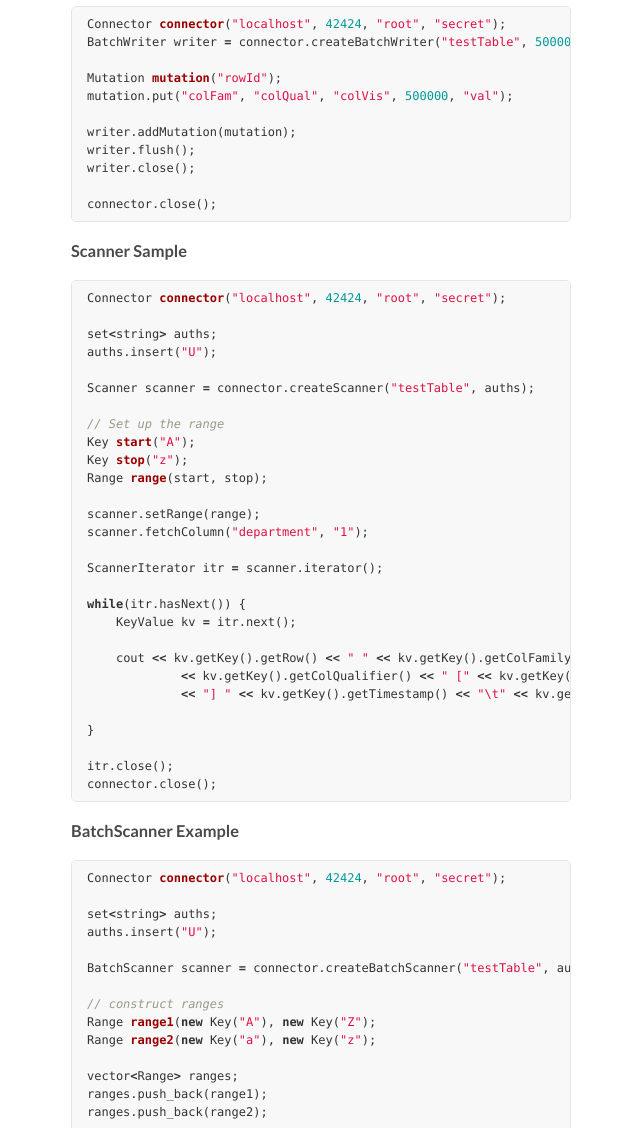
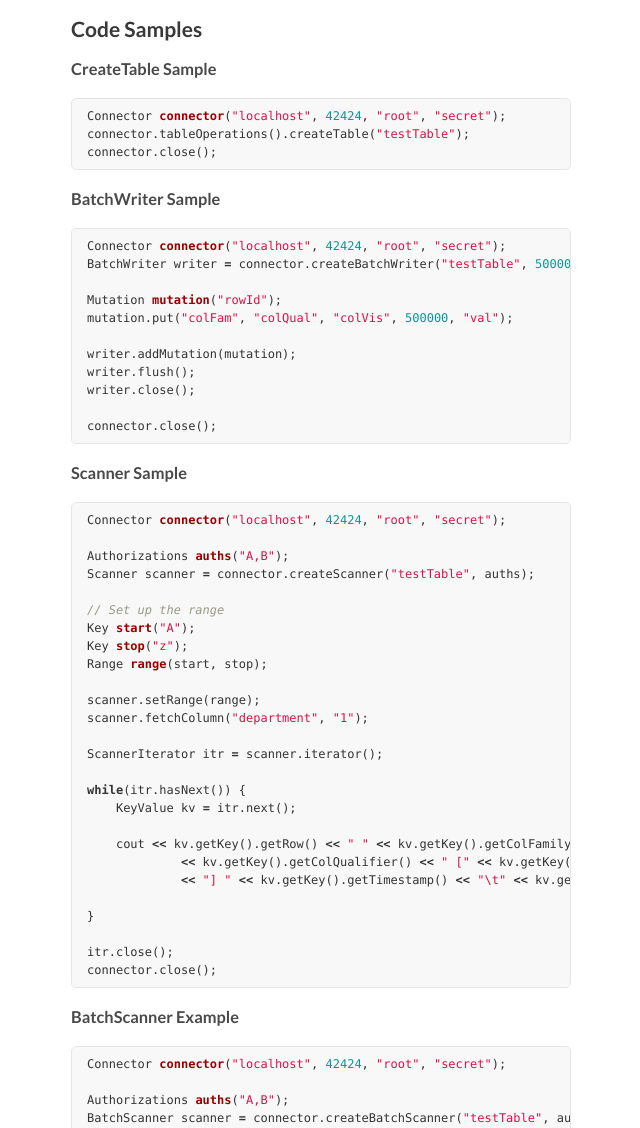
Before and after one commit to cjnolet/accumulo-cpp, a plain HTML site: page index.html in a window 1280 px wide. Shown: the part 805-1933 px from the top of the page, without its empty margins (499-1139 px from the left). Drawn offline with Linux system fonts and the light colour scheme.

Commit message:
Create gh-pages branch via GitHub

```diff
--- a/index.html
+++ b/index.html
@@ -28,7 +28,11 @@
         </ul>
       </header>
       <section>
-        <h2>Why a C++ Library for Accumulo?</h2>
+        <h1>Accumulo++</h1>
+
+<p>A C++ library for Apache Accumulo</p>
+
+<h2>Why a C++ Library for Accumulo?</h2>
 
 <p>Simple- When I'm running logic in InfoSphere Streams, I'd like to talk to Accumulo in C/C++. If I'm running code that needs to utilize CUDA and the GPU, I'd like to stay in C/C++ also. In Accumulo 1.5, we were given an Apache Thrift-based proxy that allows us to generate clients in differing languages. This is one such client which has been augmented to look as close as possible to the Java-based API that we've all come to know and love.</p>
 
@@ -68,6 +72,13 @@ make
 </li>
 </ol><h2>Code Samples</h2>
 
+<h3>CreateTable Sample</h3>
+
+<div class="highlight"><pre><span class="n">Connector</span> <span class="nf">connector</span><span class="p">(</span><span class="s">"localhost"</span><span class="p">,</span> <span class="mi">42424</span><span class="p">,</span> <span class="s">"root"</span><span class="p">,</span> <span class="s">"secret"</span><span class="p">);</span>
+<span class="n">connector</span><span class="p">.</span><span class="n">tableOperations</span><span class="p">().</span><span class="n">createTable</span><span class="p">(</span><span class="s">"testTable"</span><span class="p">);</span>
+<span class="n">connector</span><span class="p">.</span><span class="n">close</span><span class="p">();</span>
+</pre></div>
+
 <h3>BatchWriter Sample</h3>
 
 <div class="highlight"><pre><span class="n">Connector</span> <span class="nf">connector</span><span class="p">(</span><span class="s">"localhost"</span><span class="p">,</span> <span class="mi">42424</span><span class="p">,</span> <span class="s">"root"</span><span class="p">,</span> <span class="s">"secret"</span><span class="p">);</span>
@@ -87,9 +98,7 @@ make
 
 <div class="highlight"><pre><span class="n">Connector</span> <span class="nf">connector</span><span class="p">(</span><span class="s">"localhost"</span><span class="p">,</span> <span class="mi">42424</span><span class="p">,</span> <span class="s">"root"</span><span class="p">,</span> <span class="s">"secret"</span><span class="p">);</span>
 
-<span class="n">set</span><span class="o">&lt;</span><span class="n">string</span><span class="o">&gt;</span> <span class="n">auths</span><span class="p">;</span>
-<span class="n">auths</span><span class="p">.</span><span class="n">insert</span><span class="p">(</span><span class="s">"U"</span><span class="p">);</span>
-
+<span class="n">Authorizations</span> <span class="nf">auths</span><span class="p">(</span><span class="s">"A,B"</span><span class="p">);</span>
 <span class="n">Scanner</span> <span class="n">scanner</span> <span class="o">=</span> <span class="n">connector</span><span class="p">.</span><span class="n">createScanner</span><span class="p">(</span><span class="s">"testTable"</span><span class="p">,</span> <span class="n">auths</span><span class="p">);</span>
 
 <span class="c1">// Set up the range</span>
@@ -120,9 +129,7 @@ make
 <div class="highlight"><pre>
 <span class="n">Connector</span> <span class="nf">connector</span><span class="p">(</span><span class="s">"localhost"</span><span class="p">,</span> <span class="mi">42424</span><span class="p">,</span> <span class="s">"root"</span><span class="p">,</span> <span class="s">"secret"</span><span class="p">);</span>
 
-<span class="n">set</span><span class="o">&lt;</span><span class="n">string</span><span class="o">&gt;</span> <span class="n">auths</span><span class="p">;</span>
-<span class="n">auths</span><span class="p">.</span><span class="n">insert</span><span class="p">(</span><span class="s">"U"</span><span class="p">);</span>
-
+<span class="n">Authorizations</span> <span class="nf">auths</span><span class="p">(</span><span class="s">"A,B"</span><span class="p">);</span>
 <span class="n">BatchScanner</span> <span class="n">scanner</span> <span class="o">=</span> <span class="n">connector</span><span class="p">.</span><span class="n">createBatchScanner</span><span class="p">(</span><span class="s">"testTable"</span><span class="p">,</span> <span class="n">auths</span><span class="p">,</span> <span class="mi">5</span><span class="p">);</span>
 
 <span class="c1">// construct ranges</span>
```
Also changed, not shown: params.json (+1 -1 lines).
